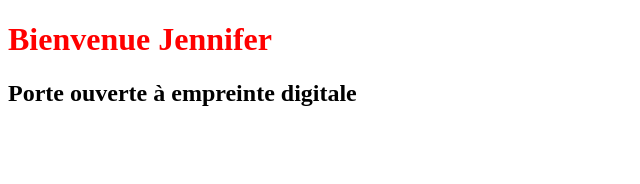
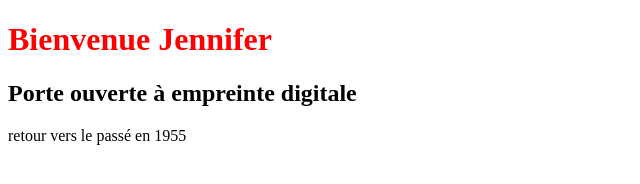
Before and after one commit to Fogulus/tutoGit, a plain HTML site: page index.html in a window 1280 px wide. Shown: the whole page, without its empty margins (0-640 px from the left). Drawn offline with Linux system fonts and the light colour scheme.

Commit message:
retour vers le passé

```diff
--- a/index.html
+++ b/index.html
@@ -10,5 +10,8 @@
 <body>
   <h1>Bienvenue Jennifer</h1>
   <h2>Porte ouverte à empreinte digitale</h2>
+  <div>
+    retour vers le passé en 1955
+  </div>
 </body>
 </html>
```
